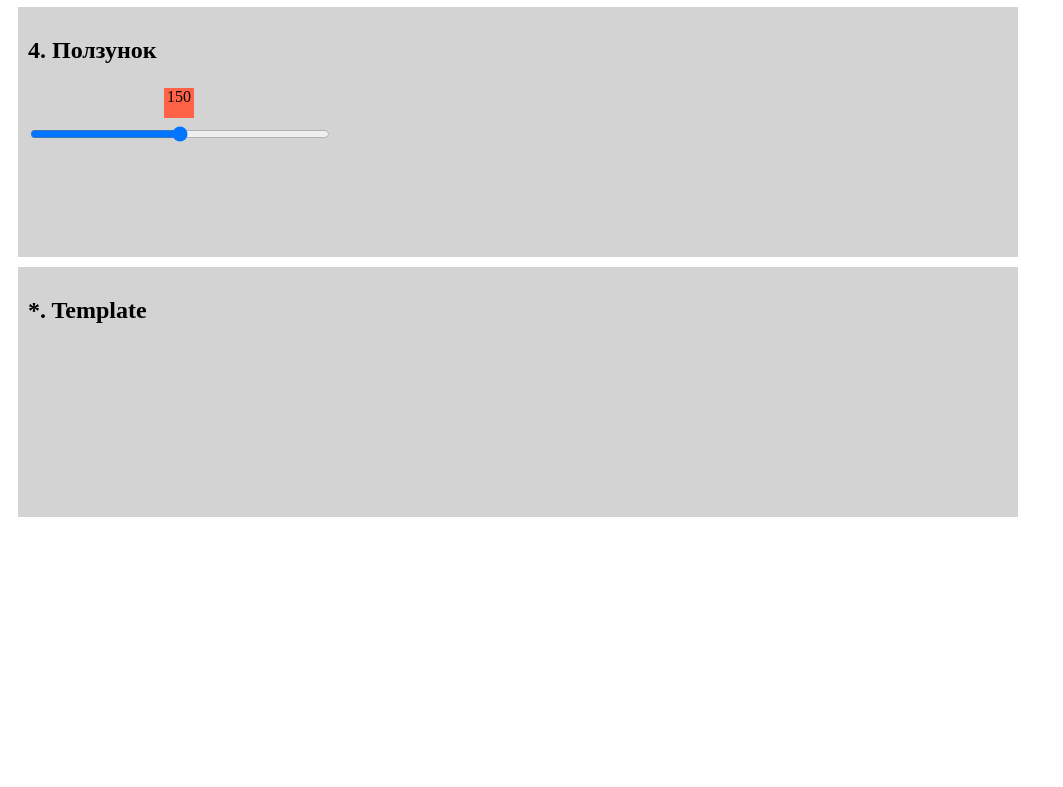
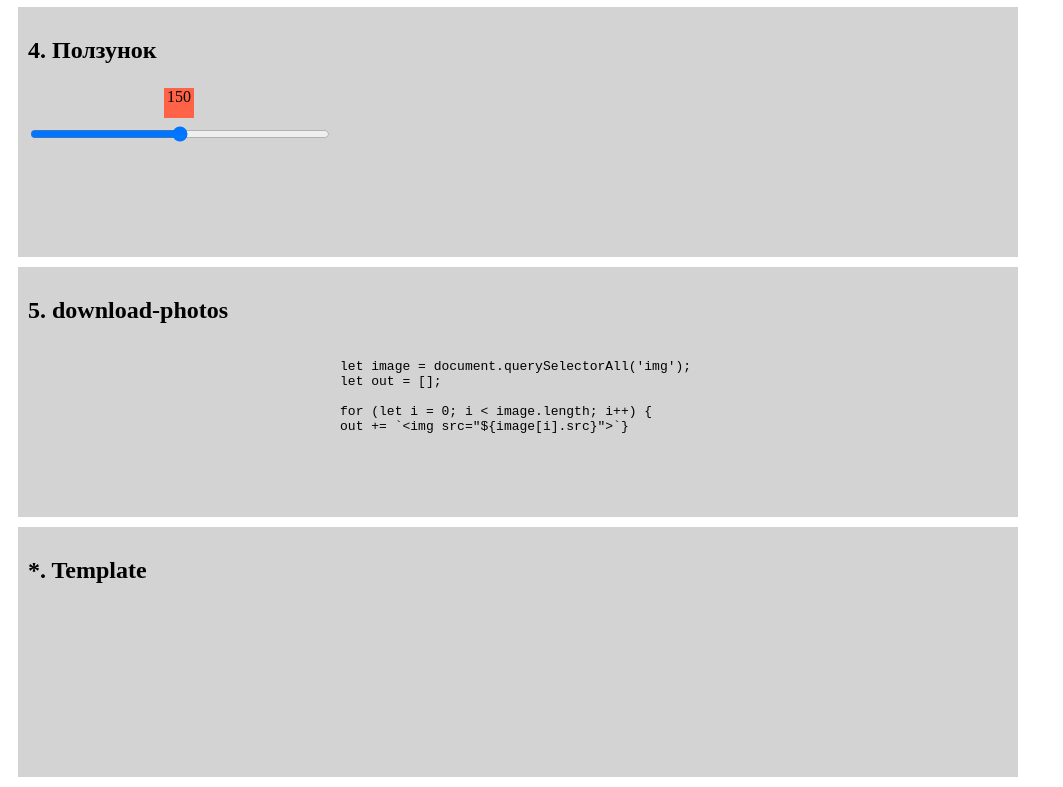
Before and after one commit to cartario/vazil, a plain HTML site: page practice.html in a window 1280 px wide. Shown: the part 793-1580 px from the top of the page, without its empty margins (0-1063 px from the left). Before the commit the page ends 1320 px from the top, so only its background shows below. Drawn offline with Linux system fonts and the light colour scheme.

Commit message:
photos-download

```diff
--- a/practice.html
+++ b/practice.html
@@ -75,6 +75,23 @@
 		</div>
 	</div>
 
+	<div class="block download-photos">
+		<h2 class="download-photos__title">
+			5. download-photos
+		</h2>
+		<p class="download-photos__text">
+			<pre>
+				<code>
+					let image = document.querySelectorAll('img');
+					let out = [];
+
+					for (let i = 0; i < image.length; i++) {
+					out += `&lt;img src="${image[i].src}"&gt;`}
+				</code>
+			</pre>
+		</p>
+	</div>
+
 	<div class="block template">
 		<h2 class="block-template__title">
 			*. Template
```
Also changed, not shown: js/practice.js (line endings or trailing spaces).
